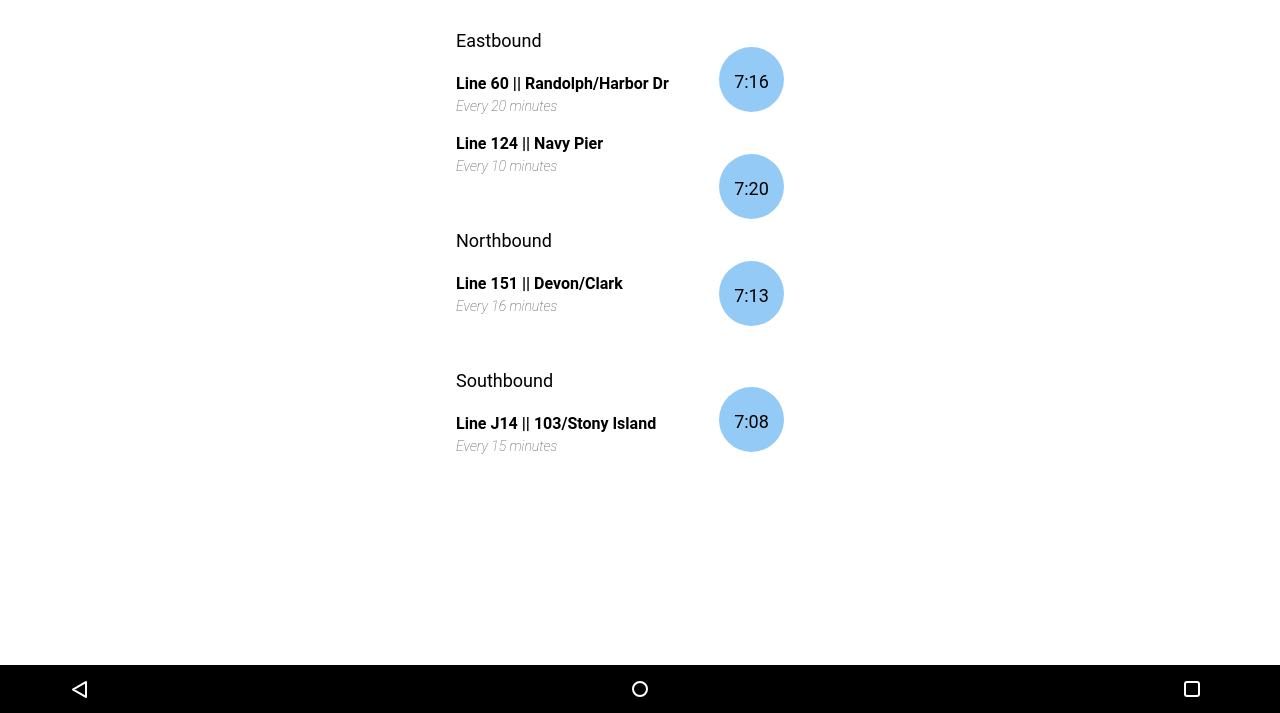
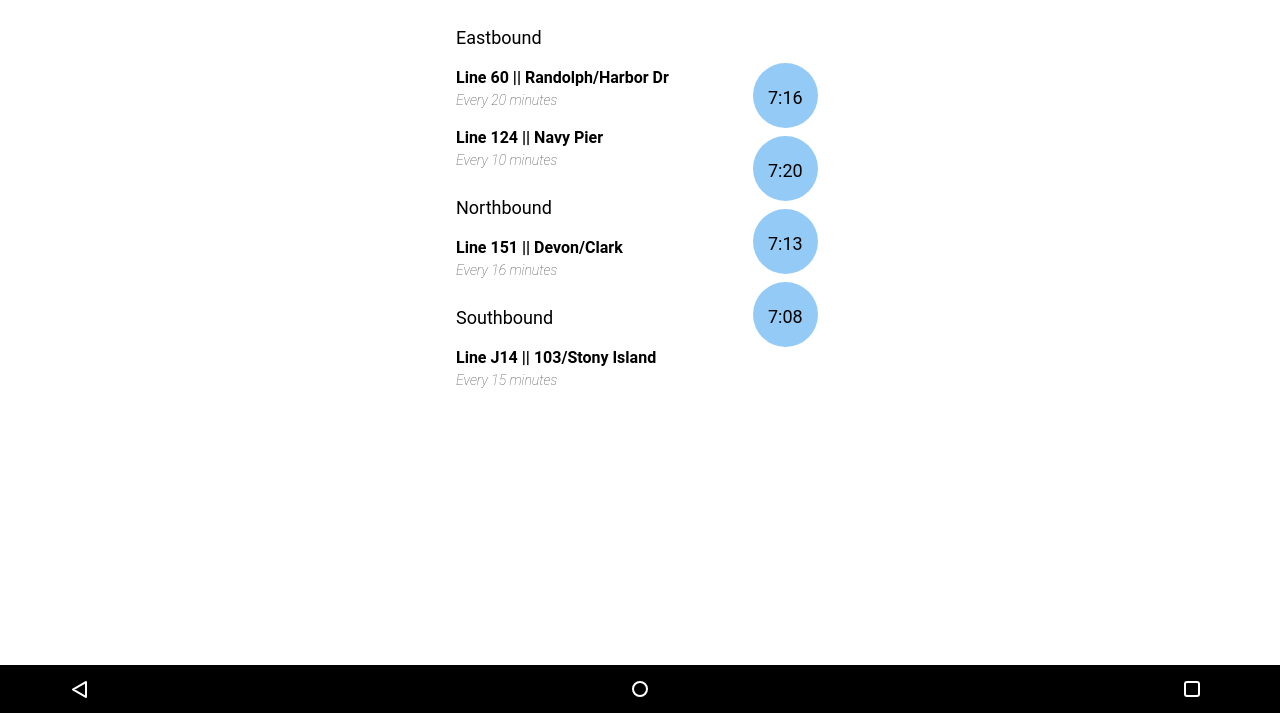
Before and after one commit to orlee-gillis/frontend_challenge, a plain HTML site: page index.html in a window 1280 px wide. Shown: the part 87-800 px from the top of the page. Drawn offline with Linux system fonts and the light colour scheme.

Commit message:
newest changes May 14

```diff
--- a/css/style.css
+++ b/css/style.css
@@ -2,8 +2,6 @@
   box-sizing: border-box;
 }
 
-body {
-}
 div.wrapper {
   width: 400px;
   list-style-type: none;
@@ -24,6 +22,7 @@ nav.blue {
   height: 84px;
   width: 100%;
 
+
 }
 
 img.back {
@@ -33,11 +32,7 @@ padding-left: 16px;
 float: left;
 }
 
-ul {
-  margin-top: 8px;
-  margin-bottom: 8px;
-  max-width: 90%;
-}
+
 h1 {
 color: #FFFFFF;
 font-size: 24px;
@@ -46,36 +41,34 @@ padding-top: 16px;
 padding-left: 60px;
 text-align: center;
 float: left;
-text-align: center;
 
 }
 
-
-li.route {
+li {
 background-color: white;
 font-size: 18px;
 font-family: "Roboto", sans-serif;
 font-weight: medium;
 font: black;
-margin: 16px;
-list-style-type: none;
 float: left;
-display: inline-block;
 }
 
 
-
 h2 {
+  font-family: "Roboto", sans-serif;
   font-size: 18px;
   font-weight: medium;
-  line-height: 40px;
-  margin-bottom: 8px;
+  margin-top: 32px;
+  margin-bottom: 16px;
+margin-left: 16px;
 }
+
 
 h3 {
   font-size: 16px;
   font-weight: bold;
   line-height: 30px;
+  margin-left: 16px;
 }
 
 
@@ -85,7 +78,14 @@ h4 {
   color: #4A4A4A;
   font-weight: lighter;
   font-family: "Roboto", sans-serif;
-  padding-bottom: 16px;
+  margin-bottom: 16px;
+  margin-left: 16px;
+}
+
+li.times {
+  float: left;
+  margin-right: 0px;
+  margin-left: 84px;
 }
 
 p {
@@ -95,12 +95,11 @@ p {
   border-radius: 60%;
   background-color: rgb(0, 129, 233, 0.42);
   text-align: center;
-  float: right;
-  margin-right: 16px;
-  margin-top: 42px;
   font-family: "Roboto", sans-serif;
   font-size: 18px;
   color: rgba(0, 0, 0, 90);
+  margin-bottom: 8px;
+
 
 }
 
--- a/index.html
+++ b/index.html
@@ -16,49 +16,32 @@
     <img class="back" src="assets/back.png" alt="back arrow">
     <h1>Washington & State</h1>
 </nav>
+<ul>
+    <h2>Eastbound</h2>
 <li>
-        <ul>
-          <li class="route">
-            <h2>Eastbound</h2>
+  <li>
+
             <h3>Line 60 || Randolph/Harbor Dr</h3>
             <h4>Every 20 minutes</h4>
 
-            <h3>Line 124 || Navy Pier</h2>
+            <h3>Line 124 || Navy Pier</h3>
             <h4>Every 10 minutes</h4>
-          </li>
-         <li class="circle">
-           <p>7:16</p>
-           <p>7:20</p>
-        </li>
-      </ul>
-</li>
-
-<li>
-        <ul>
-        <li class="route">
       <h2>Northbound</h2>
       <h3>Line 151 || Devon/Clark</h3>
       <h4>Every 16 minutes</h4>
-          <li class="circle">
-            <p>7:13</p>
-                  </li>
-          </ul>
-</li>
 
-<li>
-
-            <ul>
-              <li class="route">
   <h2>Southbound</h2>
   <h3>Line J14 || 103/Stony Island</h3>
   <h4>Every 15 minutes</h4>
 </li>
 
-            <li class="circle">
+<li class="times">
+  <p>7:16</p>
+  <p>7:20</p>
+  <p>7:13</p>
   <p>7:08</p>
 </li>
 </ul>
-</li>
 <footer>
   <img class = "navback" src="assets/back.svg" alt="nav back">
   <img class = "navhome" src="assets/home.svg" alt="nav home">
```
Lines whose indentation alone changed are shown as unchanged.
